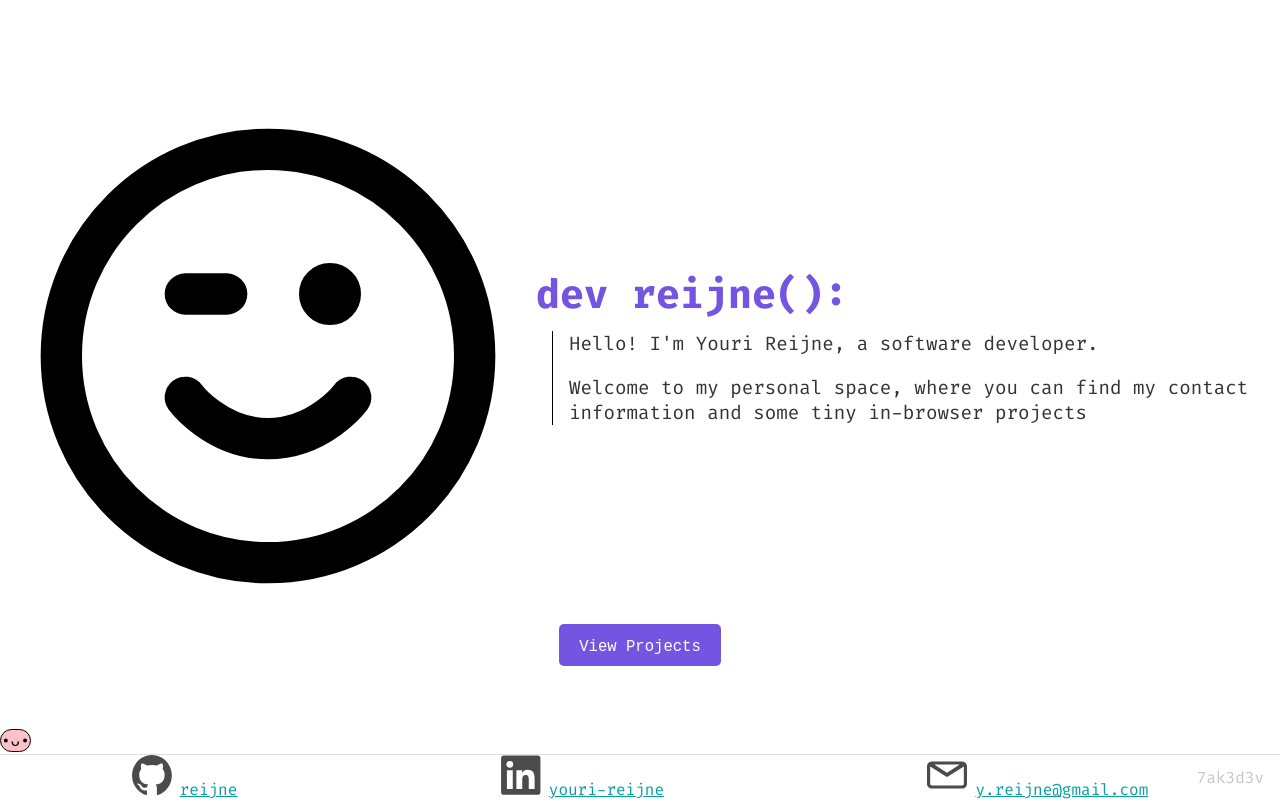
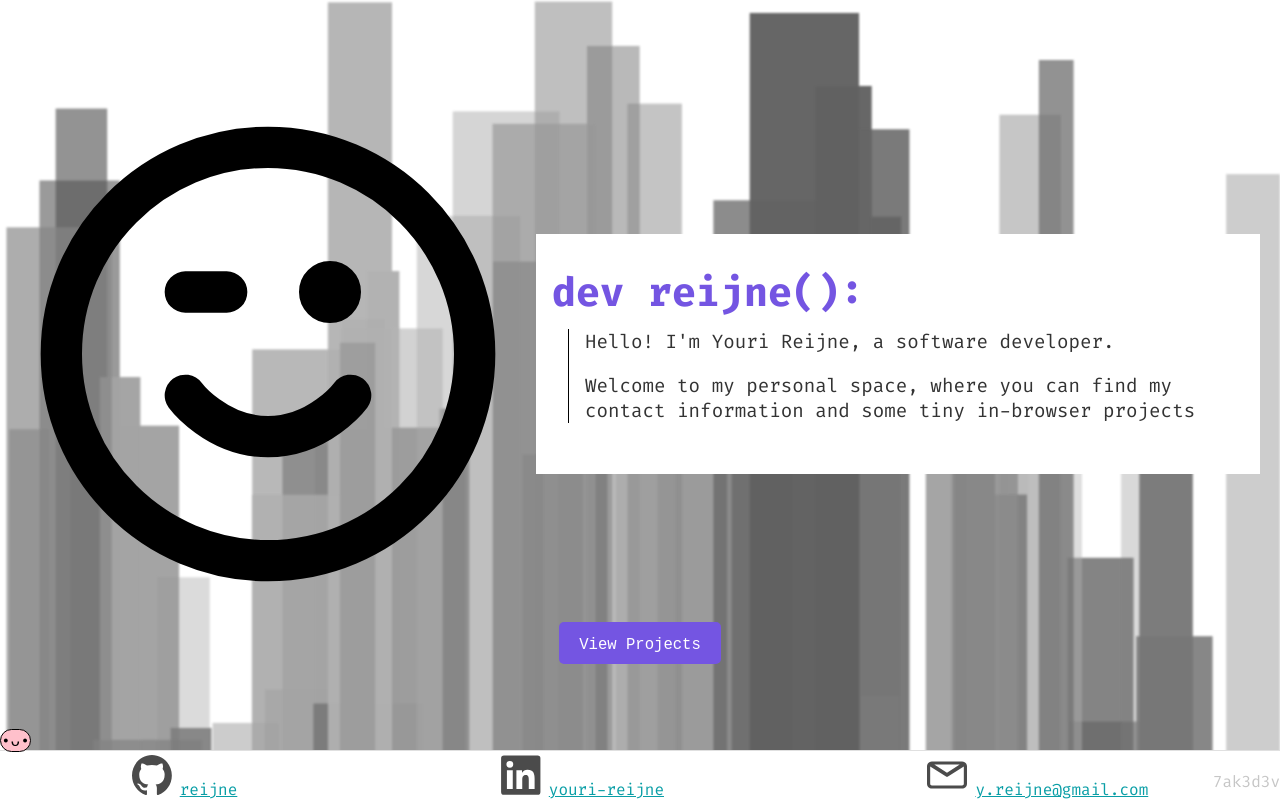
Before and after one commit to reijne/web_app, a React (Create React App) app: page / in a window 1280 px wide. Built offline with nearby package versions, Linux system fonts and the light colour scheme.

Commit message:
Add basic generated background

```diff
--- a/src/Footer/Footer.css
+++ b/src/Footer/Footer.css
@@ -3,12 +3,14 @@
     justify-content: space-around;
     align-items: center;
     border-top: 1px solid #e0e0e0;
+    background-color: white;
+    padding-top: 0.25rem;
 
-    .hash {
+    & .hash {
         color: var(--gray);
         position: absolute;
         background-color: white;
-        right: 1rem;
-        bottom: 0.5;
+        right: 0;
+        bottom: 0.5rem;
     }
 }
--- a/src/Footer/index.tsx
+++ b/src/Footer/index.tsx
@@ -2,7 +2,7 @@ import { EmailLogo, GithubLogo, LinkedInLogo } from '../logos';
 
 import './Footer.css';
 
-function Footer() {
+export default function Footer() {
     const renderCommitHash = () => {
         const commitHash = process.env.REACT_APP_GIT_HASH;
         if (commitHash == null) {
@@ -31,5 +31,3 @@ function Footer() {
         </footer>
     );
 }
-
-export default Footer;
--- /dev/null
+++ b/src/Home/Background/Background.css
@@ -0,0 +1,29 @@
+.background-canvas {
+    position: absolute;
+    top: 0;
+    left: 0;
+    z-index: -1;
+    width: 100%;
+    height: 100%;
+    filter: blur(1px); /* Subtle blur for softer edges */
+    opacity: 0.85; /* Slight transparency for blending with content */
+}
+
+.content {
+    display: flex;
+    justify-content: center;
+    align-items: center;
+    flex-direction: column;
+    color: #333;
+    font-family: 'Fira Code', monospace;
+    text-shadow: 1px 1px 5px rgba(0, 0, 0, 0.1);
+}
+
+h1 {
+    font-size: 4rem;
+}
+
+p {
+    font-size: 1.5rem;
+    margin-top: 1rem;
+}
--- /dev/null
+++ b/src/Home/Background/index.tsx
@@ -0,0 +1,108 @@
+import React, { useEffect, useRef } from 'react';
+
+import './Background.css';
+
+interface Location {
+    x: number;
+    y: number;
+}
+
+interface Creation {
+    canvas: {
+        width: number;
+        height: number;
+    };
+}
+
+function getRandomGreyColor() {
+    const grey = Math.floor(Math.random() * 120) + 50; // Shades of grey
+    const alpha = Math.random() * 0.7 + 0.3;
+    return `rgba(${grey}, ${grey}, ${grey}, ${alpha})`;
+}
+
+interface Shape {
+    type: 'rectangle';
+    location: Location;
+    width: number;
+    height: number;
+    color: string;
+}
+
+// Create a new building
+function createBuilding(opts: Creation): Shape {
+    const baseHeight = Math.random() * opts.canvas.height;
+    const baseWidth = Math.random() * 80 + 30;
+    const xOffset = Math.random() * opts.canvas.width;
+
+    return {
+        type: 'rectangle',
+        location: {
+            x: xOffset,
+            y: opts.canvas.height - baseHeight,
+        },
+        width: baseWidth,
+        height: baseHeight,
+        color: getRandomGreyColor(),
+    };
+}
+
+const Background: React.FC = () => {
+    const canvasRef = useRef<HTMLCanvasElement>(null);
+    const shapesRef = useRef<Shape[]>([]); // Keep shapes persistent across renders
+
+    useEffect(() => {
+        const canvas = canvasRef.current;
+        const ctx = canvas?.getContext('2d');
+        if (!canvas || !ctx) return;
+
+        // Resize canvas and regenerate shapes
+        const resizeCanvas = () => {
+            canvas.width = window.innerWidth;
+            canvas.height = window.innerHeight;
+            regenerateBuildings(canvas);
+            drawBuildings(ctx, canvas);
+        };
+
+        const regenerateBuildings = (canvas: HTMLCanvasElement) => {
+            shapesRef.current = [];
+            const buildingCount = Math.floor(canvas.width / 20);
+            for (let i = 0; i < buildingCount; i++) {
+                shapesRef.current.push(createBuilding({ canvas }));
+            }
+        };
+
+        // Initial canvas setup
+        resizeCanvas();
+        drawBuildings(ctx, canvas);
+
+        // Debounce resize logic
+        let resizeTimeout: number;
+        const handleResize = () => {
+            clearTimeout(resizeTimeout);
+            resizeTimeout = window.setTimeout(resizeCanvas, 1);
+        };
+
+        window.addEventListener('resize', handleResize);
+
+        return () => {
+            window.removeEventListener('resize', handleResize);
+            clearTimeout(resizeTimeout);
+        };
+    }, []);
+
+    // Draw all buildings
+    const drawBuildings = (ctx: CanvasRenderingContext2D, canvas: HTMLCanvasElement) => {
+        ctx.clearRect(0, 0, canvas.width, canvas.height);
+        shapesRef.current.forEach(shape => {
+            ctx.save();
+            ctx.translate(shape.location.x, shape.location.y);
+            ctx.fillStyle = shape.color;
+            ctx.fillRect(0, 0, shape.width, shape.height);
+            ctx.restore();
+        });
+    };
+
+    return <canvas ref={canvasRef} className="background-canvas"></canvas>;
+};
+
+export default Background;
--- a/src/Home/Home.css
+++ b/src/Home/Home.css
@@ -1,21 +1,20 @@
-.Home {
+.home {
     text-align: center;
     height: 100%;
     width: 100%;
     display: flex;
     flex-direction: column;
     justify-content: center;
-}
 
-.Home-main-content {
+    & .main-content {
         display: flex;
         flex-grow: 1;
         flex-direction: column;
         justify-content: center;
     }
 
-.Home-header {
-  background-color: white;
+    & .header {
+        /* background-color: rgba(255, 255, 255, 0.7); */
         display: flex;
         flex-direction: row;
         align-items: center;
@@ -24,18 +23,20 @@
         padding: 20px;
     }
 
-.Home-text-container {
+    & .text-container {
+        background-color: white;
+        padding: 2rem 1rem;
         flex: 1;
         text-align: left;
     }
 
-.Home-text-container h1 {
+    & .text-container h1 {
         font-size: 2.5em;
         margin: 0;
         color: var(--primary-color);
     }
 
-.Home-projects-button {
+    & .projects-button {
         background-color: var(--primary-color);
         color: white;
         border: none;
@@ -46,29 +47,18 @@
         transition: background-color 0.3s ease;
     }
 
-.Home-projects-button:hover {
+    & .projects-button:hover {
         background-color: var(--primary-color-dark);
     }
 
-.Home-text-container p {
+    & .text-container p {
         font-size: 1.2em;
         margin-top: 10px;
     }
 
-@keyframes Home-logo-spin {
-  0% {
-    transform: scale(0.95);
-  }
-  50% {
-    transform: scale(1.05);
-  }
-  100% {
-    transform: scale(0.95);
-  }
-}
-
-.Home-personal-description {
+    & .personal-description {
         padding-left: 1rem;
         margin-left: 1rem;
         border-left: 1px solid black;
     }
+}
--- a/src/Home/index.tsx
+++ b/src/Home/index.tsx
@@ -1,24 +1,41 @@
 import './Home.css';
+
+import React, { Suspense, useEffect, useState } from 'react';
 
 import { FaceLogo } from '../logos';
 import { Page } from '../types';
 
 import './Home.css';
 
+// Lazy load the background
+const Background = React.lazy(() => import('./Background'));
+
 function Home({ setCurrentPage }: { setCurrentPage: (page: Page) => void }) {
+    const [loadBackground, setLoadBackground] = useState(false);
+
+    useEffect(() => {
+        setLoadBackground(true);
+    }, []);
+
     return (
-        <div className="Home">
-            <div className="Home-main-content">
+        <div className="home">
+            <div className="main-content">
                 <Header />
                 <ProjectsButton setCurrentPage={setCurrentPage} />
             </div>
+            {/* Background only loads AFTER the timeout */}
+            {loadBackground && (
+                <Suspense fallback={null}>
+                    <Background />
+                </Suspense>
+            )}
         </div>
     );
 }
 
 function Header() {
     return (
-        <div className="Home-header">
+        <div className="header">
             <FaceLogo />
             <HeaderText />
         </div>
@@ -27,9 +44,9 @@ function Header() {
 
 function HeaderText() {
     return (
-        <div className="Home-text-container">
+        <div className="text-container">
             <h1>dev reijne():</h1>
-            <div className="Home-personal-description">
+            <div className="personal-description">
                 <p>Hello! I'm Youri Reijne, a software developer.</p>
                 <p>
                     Welcome to my personal space, where you can find my contact information and some
@@ -42,8 +59,8 @@ function HeaderText() {
 
 function ProjectsButton({ setCurrentPage }: { setCurrentPage: (page: Page) => void }) {
     return (
-        <div className="Home-projects-button-container">
-            <button className="Home-projects-button" onClick={() => setCurrentPage('projects')}>
+        <div className="projects-button-container">
+            <button className="projects-button" onClick={() => setCurrentPage('projects')}>
                 <code>View Projects</code>
             </button>
         </div>
--- a/src/Projects/Projects.css
+++ b/src/Projects/Projects.css
@@ -2,18 +2,18 @@
     display: flex;
     height: 100%;
 
-    .sidebar {
+    & .sidebar {
         width: 20%;
         max-width: 200px;
         background-color: #f4f4f4;
         box-shadow: 2px 0 5px rgba(0, 0, 0, 0.1);
     }
 
-    .home-link {
+    & .home-link {
         border-bottom: 2.5px solid var(--gray) !important;
     }
 
-    .sidebar-link {
+    & .sidebar-link {
         width: 100%;
         display: flex;
         flex-direction: row;
@@ -27,21 +27,21 @@
 
         border-bottom: 1px solid var(--gray);
         cursor: pointer;
-        .icon {
+        & .icon {
             width: 3rem;
         }
     }
 
-    .sidebar-link.active,
-    .sidebar-link:hover {
+    & .sidebar-link.active,
+    & .sidebar-link:hover {
         background-color: #ddd;
     }
 
-    .sidebar-link:active {
+    & .sidebar-link:active {
         background-color: #ccc;
     }
 
-    .projects-content {
+    & .projects-content {
         flex: 1;
         margin: 20px;
         overflow-y: auto;
--- a/src/logos/logos.css
+++ b/src/logos/logos.css
@@ -2,7 +2,6 @@
     flex: 0 0 auto;
     margin-right: 20px;
     max-width: 40%;
-    animation: Home-logo-grow-shrink infinite 3s ease-in-out;
 }
 
 .social-link {
```
Also changed, not shown: src/components/Loading.tsx (deleted, +0 -9 lines). Lines whose indentation alone changed are shown as unchanged.
